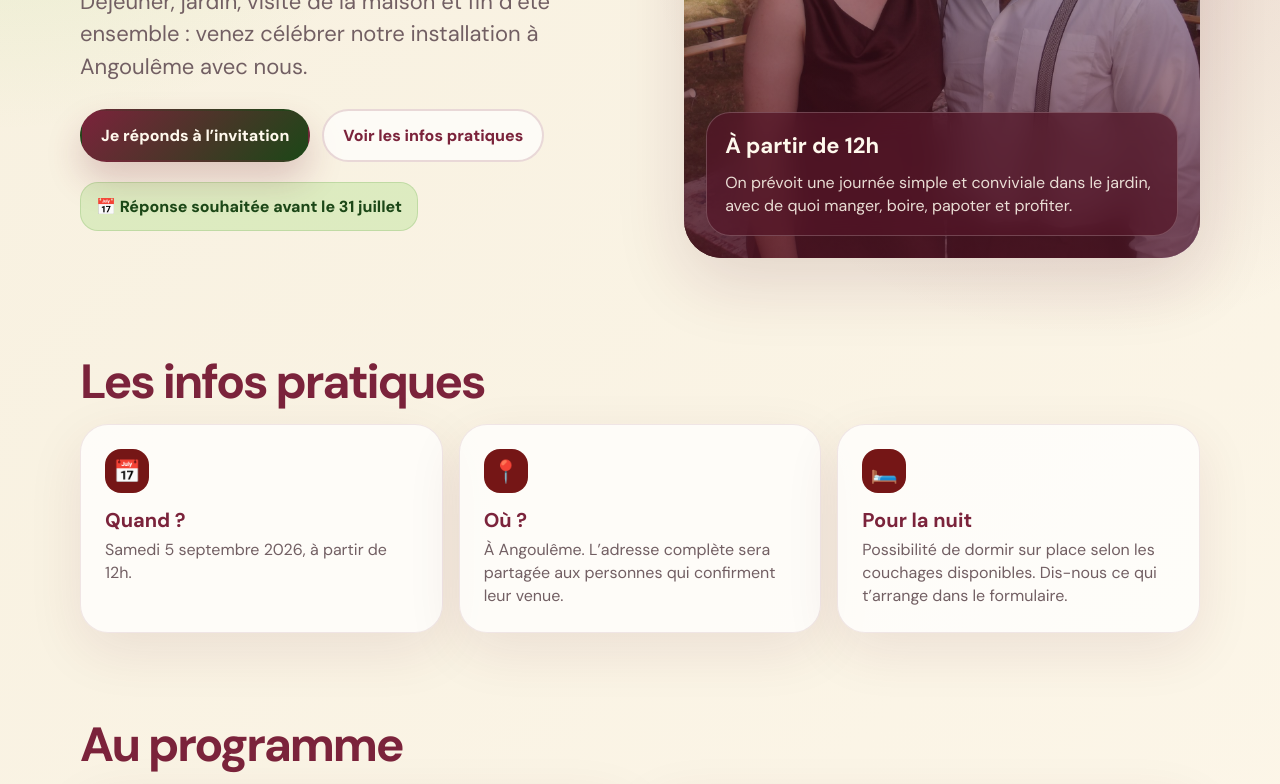
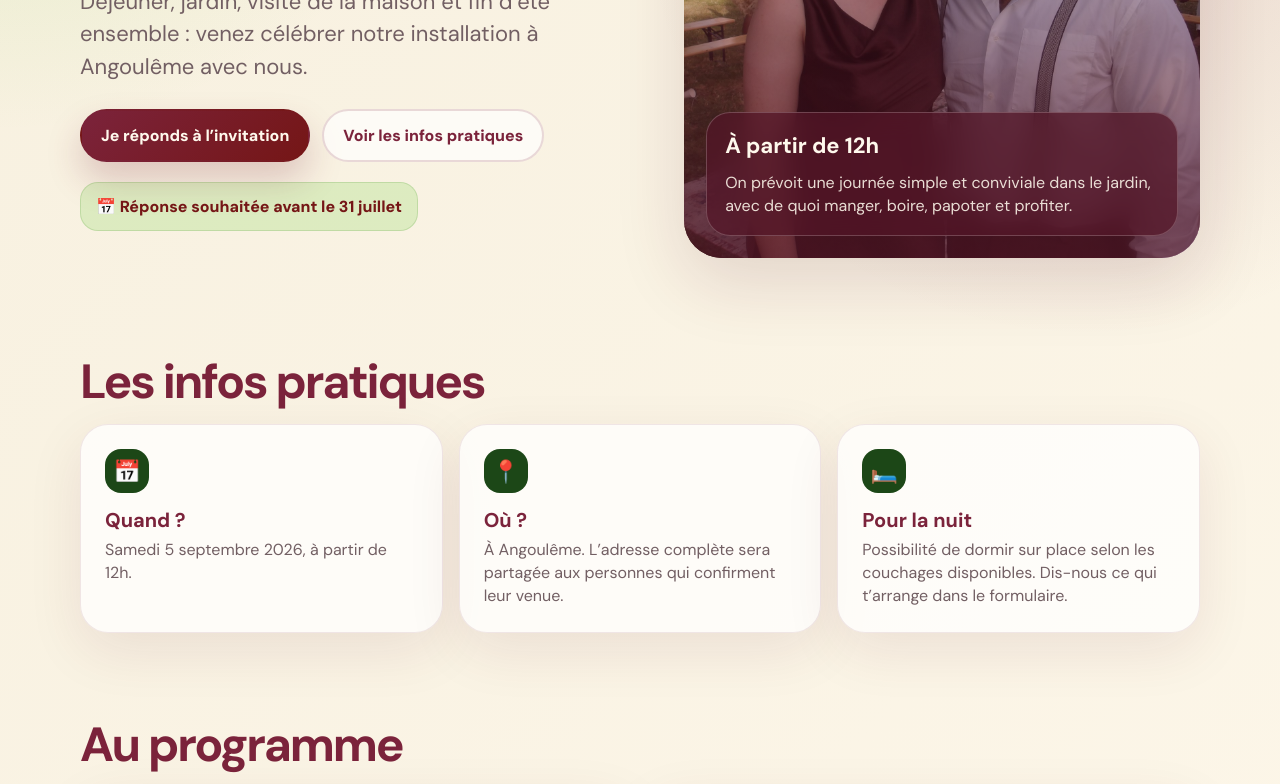
Before and after one commit to Estherfabre01/cremaillere, a plain HTML site: page index.html in a window 1280 px wide. Shown: the part 380-1164 px from the top of the page. Drawn offline with Linux system fonts and the light colour scheme.

Commit message:
coulerus'

```diff
--- a/index.html
+++ b/index.html
@@ -11,9 +11,9 @@
   <style>
     :root {
       --bordeaux: #7B233B;
-      --bordeaux-dark: #1C4717;
-      --green: #751616;
-      --green-dark: #751616;
+      --bordeaux-dark:#751616 ;
+      --green: #1C4717;
+      --green-dark: #1C4717;
       --cream: #F7F0DF;
       --cream-2: #FFF9ED;
       --beige: #E8D9BF;
```
